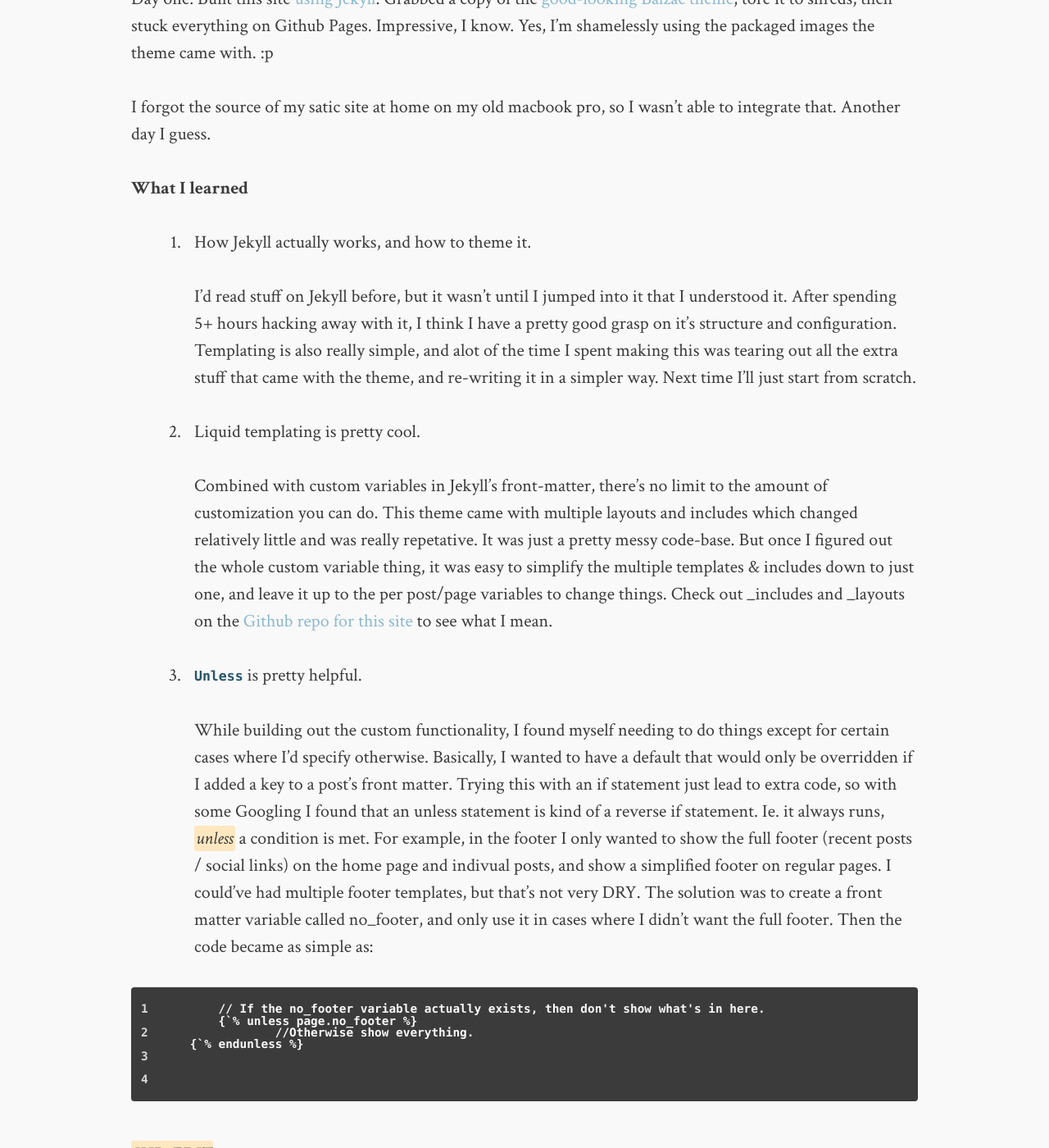
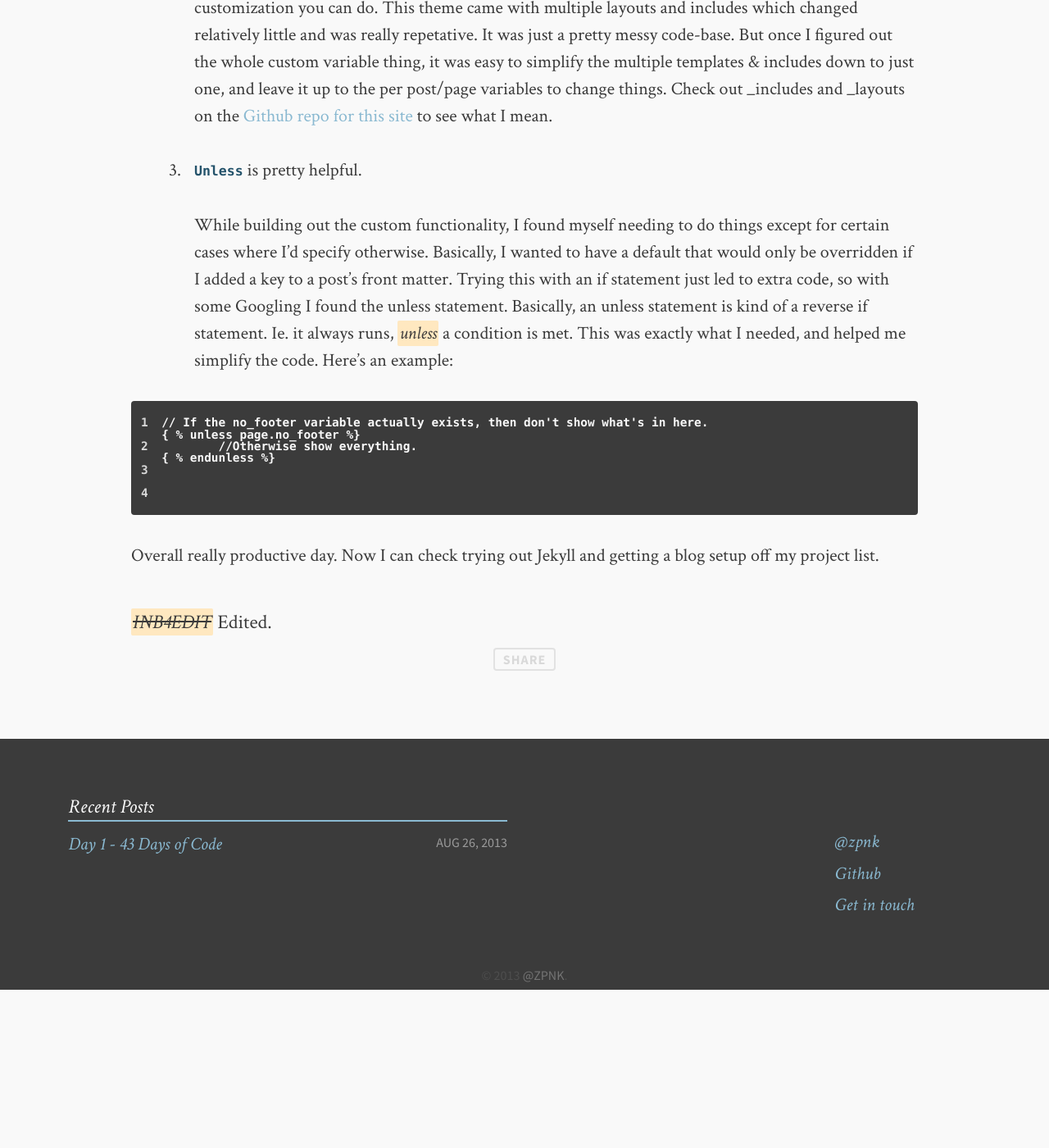
Before and after one commit to zpnk/zpnk.github.io, a Jekyll site: the page built from _posts/2013-08-26-43-days-of-code.md, in a window 1280 px wide and 1400 px high, scrolled down 2228 px. Shown: the whole window at 82% size. Built offline with Jekyll 4.4.1, drawn with Linux system fonts in a browser that asks for light colours; comment, search, counter and statistics services are not loaded; after the commit the page ends 3435 px from its top, so only the background shows below that; some of the changed text lies outside the part shown.

Commit message:
Inevitable first post edit

```diff
--- a/_posts/2013-08-26-43-days-of-code.md
+++ b/_posts/2013-08-26-43-days-of-code.md
@@ -32,13 +28,11 @@
 
 ### Who?
 
-[@zpnk](http://twitter.com/zpnk). Duh. Just another [brogrammer](http://www.urbandictionary.com/define.php?term=brogrammer) apparently.
+[@zpnk](http://twitter.com/zpnk). Duh. Just another [brogrammer](http://www.urbandictionary.com/define.php?term=brogrammer).
 
 ### Day 1
 
-Day one. Built this site [using Jekyll](http://jekyllrb.com). Grabbed a copy of the [good-looking Balzac theme](https://github.com/coletownsend/balzac-for-jekyll), tore it to shreds, then stuck everything on Github Pages. Impressive, I know. Yes, I'm shamelessly using the packaged images the theme came with. :p
-
-I forgot the source of my satic site at home on my old macbook pro, so I wasn't able to integrate that. Another day I guess.
+Day one. Built this site [using Jekyll](http://jekyllrb.com). Grabbed a copy of the [Balzac theme](https://github.com/coletownsend/balzac-for-jekyll), tore it to shreds, then stuck everything on Github pages (with a custom domain :p). Impressive, I know.
 
 **What I learned**
 
@@ -48,21 +42,21 @@
 
 2. Liquid templating is pretty cool.
 
-	Combined with custom variables in Jekyll's front-matter, there's no limit to the amount of customization you can do. This theme came with multiple layouts and includes which changed relatively little and was really repetative. It was just a pretty messy code-base. But once I figured out the whole custom variable thing, it was easy to simplify the multiple templates & includes down to just one, and leave it up to the per post/page variables to change things. Check out _includes and _layouts on the [Github repo for this site](https://github.com/zpnk/zpnk.me) to see what I mean.
+	Combined with custom variables in Jekyll's front-matter, there's no limit to the amount of customization you can do. This theme came with multiple layouts and includes which changed relatively little and was really repetative. It was just a pretty messy code-base. But once I figured out the whole custom variable thing, it was easy to simplify the multiple templates & includes down to just one, and leave it up to the per post/page variables to change things. Check out _includes and _layouts on the [Github repo for this site](https://github.com/zpnk/zpnk.github.io) to see what I mean.
 
 
 3. `Unless` is pretty helpful.
 
-	While building out the custom functionality, I found myself needing to do things except for certain cases where I'd specify otherwise. Basically, I wanted to have a default that would only be overridden if I added a key to a post's front matter. Trying this with an if statement just lead to extra code, so with some Googling I found that an unless statement is kind of a reverse if statement. Ie. it always runs, _unless_ a condition is met. For example, in the footer I only wanted to show the full footer (recent posts / social links) on the home page and indivual posts, and show a simplified footer on regular pages. I could've had multiple footer templates, but that's not very DRY. The solution was to create a front matter variable called no_footer, and only use it in cases where I didn't want the full footer. Then the code became as simple as:
+	While building out the custom functionality, I found myself needing to do things except for certain cases where I'd specify otherwise. Basically, I wanted to have a default that would only be overridden if I added a key to a post's front matter. Trying this with an if statement just led to extra code, so with some Googling I found the unless statement. Basically, an unless statement is kind of a reverse if statement. Ie. it always runs, _unless_ a condition is met. This was exactly what I needed, and helped me simplify the code. Here's an example:
 
 {% highlight html linenos %}
-	// If the no_footer variable actually exists, then don't show what's in here.
-	{`% unless page.no_footer %}
-		//Otherwise show everything.
-    {`% endunless %}
+// If the no_footer variable actually exists, then don't show what's in here.
+{ % unless page.no_footer %}
+	//Otherwise show everything.
+{ % endunless %}
 {% endhighlight %}
 
+Overall really productive day. Now I can check trying out Jekyll and getting a blog setup off my project list.
 
 
-
-#### _INB4EDIT_
+#### _<s>INB4EDIT</s>_ Edited.
```
Also changed, not shown: other parts of _posts/2013-08-26-43-days-of-code.md (+0 -4 lines).
